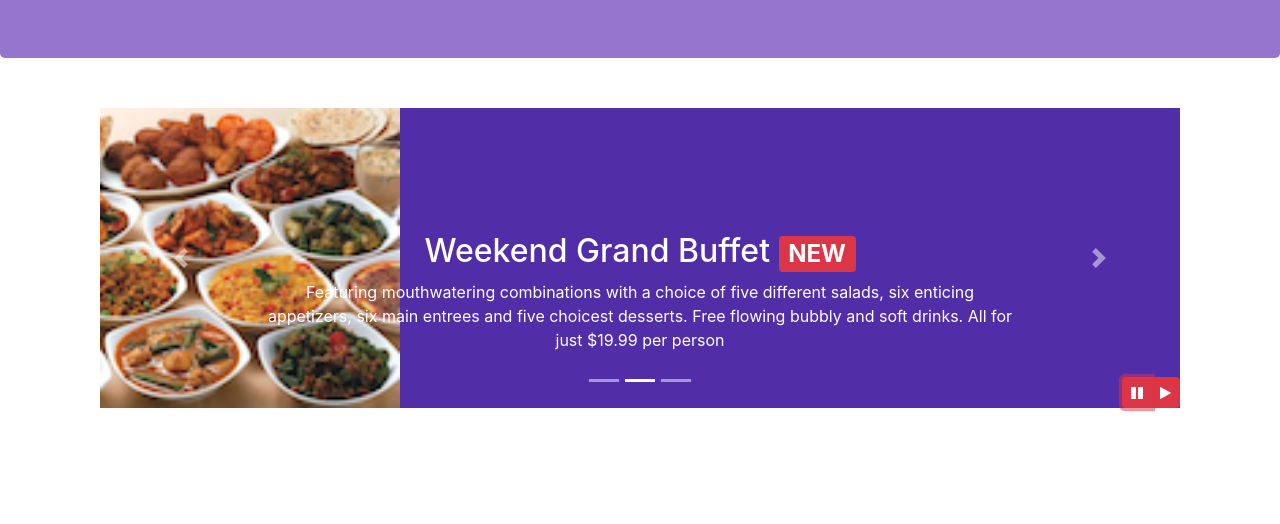
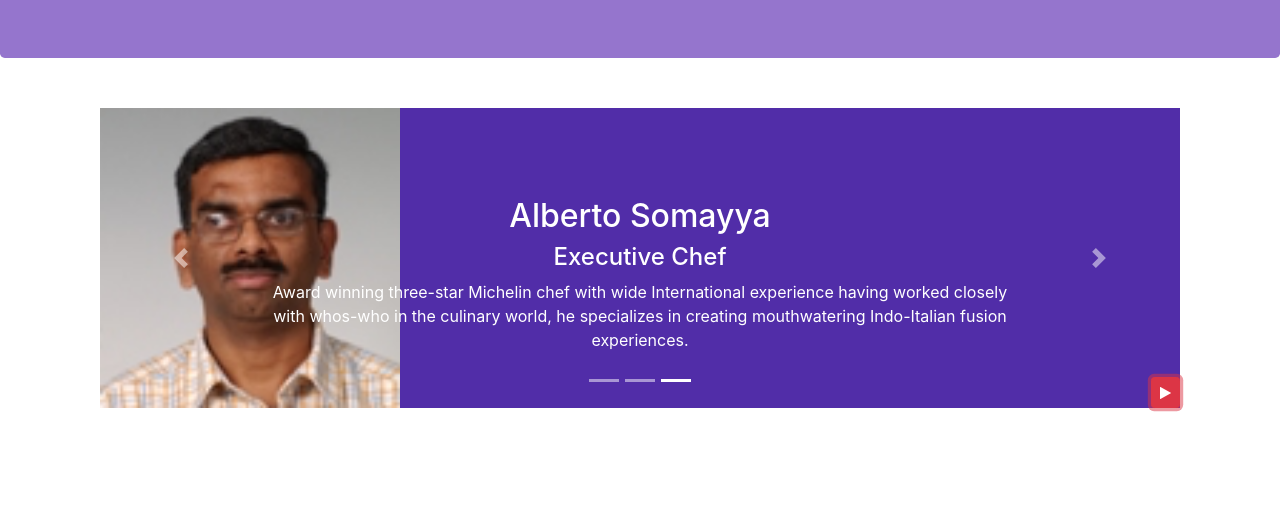
Before and after one commit to SantiagoRey26/conFusion, a website: page index.html in a window 1280 px wide. Both pictures are taken after a click on the button 1137 px from the left and 668 px from the top of the page. Shown: the part 276-800 px from the top of the page. Drawn offline with nearby package versions, Linux system fonts and the light colour scheme.

Commit message:
end week3

```diff
--- a/CSS/styles.css
+++ b/CSS/styles.css
@@ -58,7 +58,7 @@ body{
     min-height: 300px;
 }
 
-#carouselButtons {
+#carousel-button {
     right:0px;
     position: absolute;
     bottom: 0px;
--- a/index.html
+++ b/index.html
@@ -232,15 +232,11 @@
                     <a class="carousel-control-next" href="#mycarousel" role="button" data-slide="next">
                         <span class="carousel-control-next-icon"></span>
                     </a>
-                    <div class="btn-group" id="carouselButtons">
-                        <button class="btn btn-danger btn-sm" id="carousel-pause">
-                            <span class="fa fa-pause"></span>
-                        </button>
-                        <button class="btn btn-danger btn-sm" id="carousel-play">
-                            <span class="fa fa-play"></span>
-                        </button>
 
-                </div>
+                    <button class="btn btn-danger btn-sm" id="carousel-button">
+                        <span id="carousel-button-icon" class="fa fa-pause"></span>
+                    </button>
+
             </div>
         </div>
 
@@ -343,19 +339,26 @@
 <!--SCRIPTS ///////////////////////////////////////////////-->
 
         <!-- jQuery first, then Tether, then Bootstrap JS. -->
-    <script src="node_modules/jquery/dist/jquery.min.js"></script>
+    <script src="https://ajax.googleapis.com/ajax/libs/jquery/2.1.4/jquery.min.js"></script>
     <script src="node_modules/tether/dist/js/tether.min.js"></script>
     <script src="node_modules/bootstrap/dist/js/bootstrap.min.js"></script>
 
     <script>
         $(document).ready(function(){
             $("#mycarousel").carousel({interval: 2000});
-            $("#carousel-pause").click(function(){
-                $("#mycarousel").carousel('pause');
-            })
-            $("#carousel-play").click(function(){
-                $("#mycarousel").carousel('cycle');
-            })
+            $("#carousel-button").click(function(){
+                if ($("#carousel-button").children("span").hasClass('fa-pause')) {
+                    $("#mycarousel").carousel('pause');
+                    $("#carousel-button").children("span").removeClass('fa-pause');
+                    $("#carousel-button").children("span").addClass('fa-play');
+                }
+                else if ($("#carousel-button").children("span").hasClass('fa-play')){
+                    $("#mycarousel").carousel('cycle');
+                    $("#carousel-button").children("span").removeClass('fa-play');
+                    $("#carousel-button").children("span").addClass('fa-pause');
+                }
+            });
+
         });
 
     </script>
```
